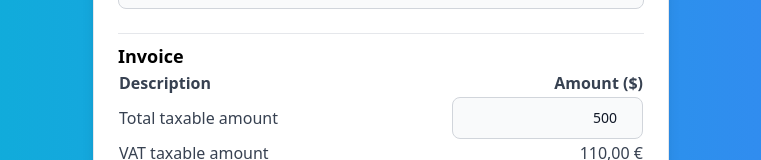
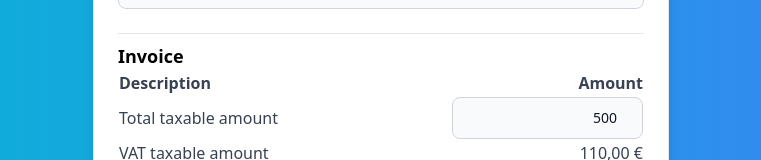
Before and after one commit to martinobordin/invoice-helper, a React (Vite) app: page / in a window 1280 px wide. Shown: the part 323-483 px from the top of the page, without its empty margins (259-1020 px from the left). Built offline with nearby package versions, Linux system fonts and the light colour scheme.

Commit message:
Update amount column header in Invoice component

```diff
--- a/src/components/Invoice.tsx
+++ b/src/components/Invoice.tsx
@@ -30,7 +30,7 @@ const Invoice: React.FC<Props> = ({ locale, currency }) => {
       <thead>
         <tr>
           <th className="text-left font-bold text-gray-700">Description</th>
-          <th className="text-right font-bold text-gray-700">Amount ($)</th>
+          <th className="text-right font-bold text-gray-700">Amount</th>
         </tr>
       </thead>
       <tbody>
```
